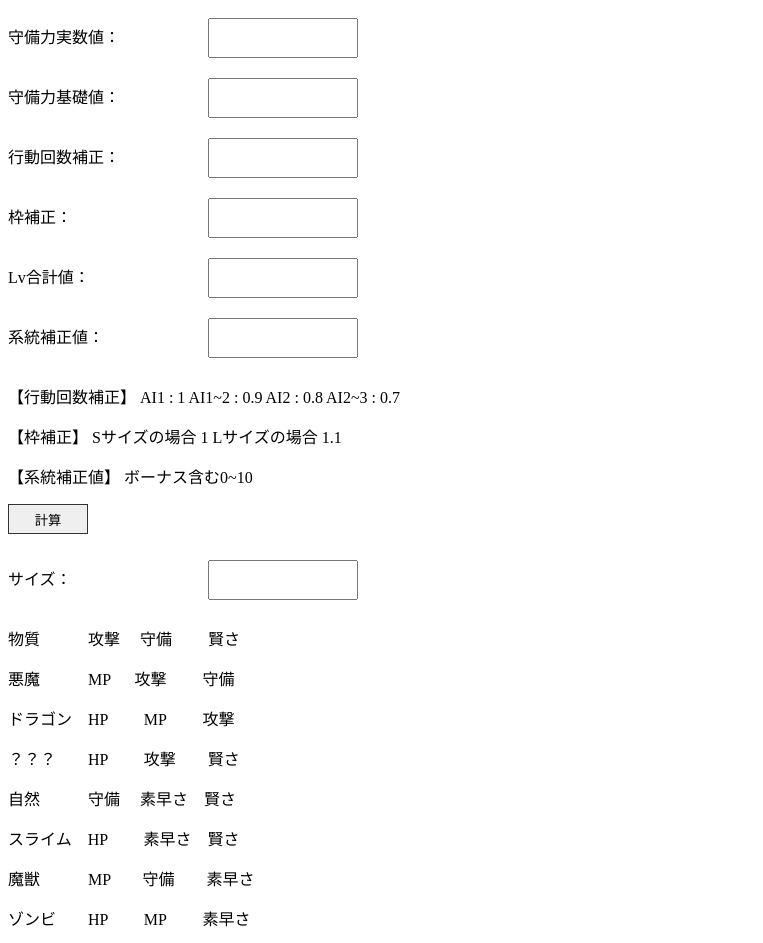
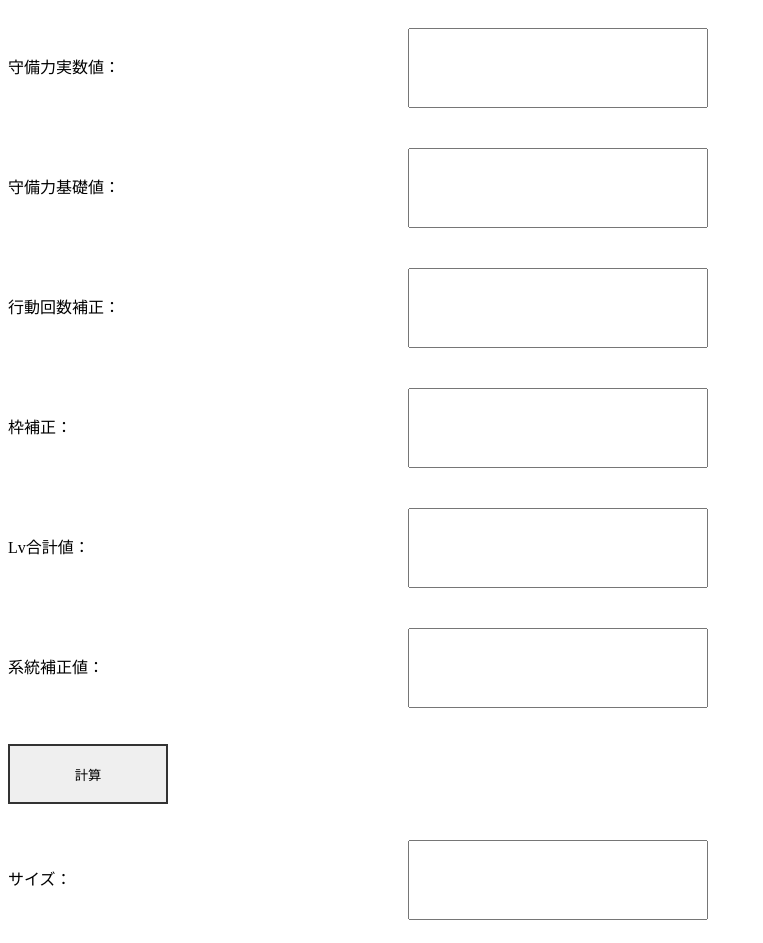
Before and after one commit to ikekeko/DQM3cl, a plain HTML site: page index.html in a window 1280 px wide. Shown: the top 943 px of the page, without its empty margins (0-763 px from the left). Drawn offline with Linux system fonts and the light colour scheme.

Commit message:
Update index.html

```diff
--- a/index.html
+++ b/index.html
@@ -4,27 +4,27 @@
         padding: 10px 30px;
     }
     form dl dt {
-        width: 200px;
-        height: 40px;
-        padding: 10px 0;
-        line-height: 40px;
+        width: 400px;
+        height: 80px;
+        padding: 20px 0;
+        line-height: 80px;
         float: left;
     }
     form dl dd {
-        padding: 10px 0;
+        padding: 20px 0;
         margin: 0;
     }
     .box {
         box-sizing: border-box;
-        width: 150px !important;
-        height: 40px !important;
+        width: 300px !important;
+        height: 80px !important;
         margin: 0 !important;
-        padding: 0 10px !important;
+        padding: 0 20px !important;
     }
     .calc-btn {
-        width: 80px;
-        height: 30px;
-        border: 1px solid #333;
+        width: 160px;
+        height: 60px;
+        border: 2px solid #333;
     }
     .calc-btn:hover {
         cursor: pointer;
@@ -33,7 +33,7 @@
     <form class="size_form">
         <dl>
             <dt>守備力実数値：</dt>
-            <dd><input type="number" class="box" name="jissuu"></dd>
+            <dd><input type="number" class="box" name="syubi"></dd>
             <dt>守備力基礎値：</dt>
             <dd><input type="number" class="box" name="kiso"></dd>
             <dt>行動回数補正：</dt>
@@ -44,6 +44,9 @@
             <dd><input type="number" class="box" name="lv"></dd>
             <dt>系統補正値：</dt>
             <dd><input type="number" class="box" name="keizu"></dd>
+            <p><input type="button" class="calc-btn" onclick="calc(jissuu.value,kiso.value,ai.value,waku.value,lv.value,keizu.value);" value="計算"></p>
+            <dt>サイズ：</dt>
+            <dd><input id="leana" class="box" type="value" readonly=""></dd>
             <p>【行動回数補正】
                 AI1 : 1    AI1~2 : 0.9    AI2 : 0.8    AI2~3 : 0.7
             </p>
@@ -57,9 +60,6 @@
             </p>
             <div>
             </div>
-            <p><input type="button" class="calc-btn" onclick="calc(jissuu.value,kiso.value,ai.value,waku.value,lv.value,keizu.value);" value="計算"></p>
-            <dt>サイズ：</dt>
-            <dd><input id="leana" class="box" type="value" readonly=""></dd>
             <p>
                 物質　　　攻撃　 守備　　 賢さ
             </p>
@@ -87,13 +87,16 @@
         </dl>
     </form>
     <script>
-        function calc(jissuu,kiso,ai,waku,keizu,lv) {
+        function calc(syubi,kiso,ai,waku,keizu,lv) {
             let cl1 = (lv*keizu*0.0001)+1;
             let cl2 = (kiso * ai * waku);
             var a = Math.ceil(cl2);
             let cl3 = (a*cl1);
             var b = Math.floor(cl3);
-            const cl4 = document.getElementById('leana').value = jissuu-b+50;
+            const cl4 = document.getElementById('leana').value = syubi-b+50;
+
+
+
 
         }
     </script>
```
